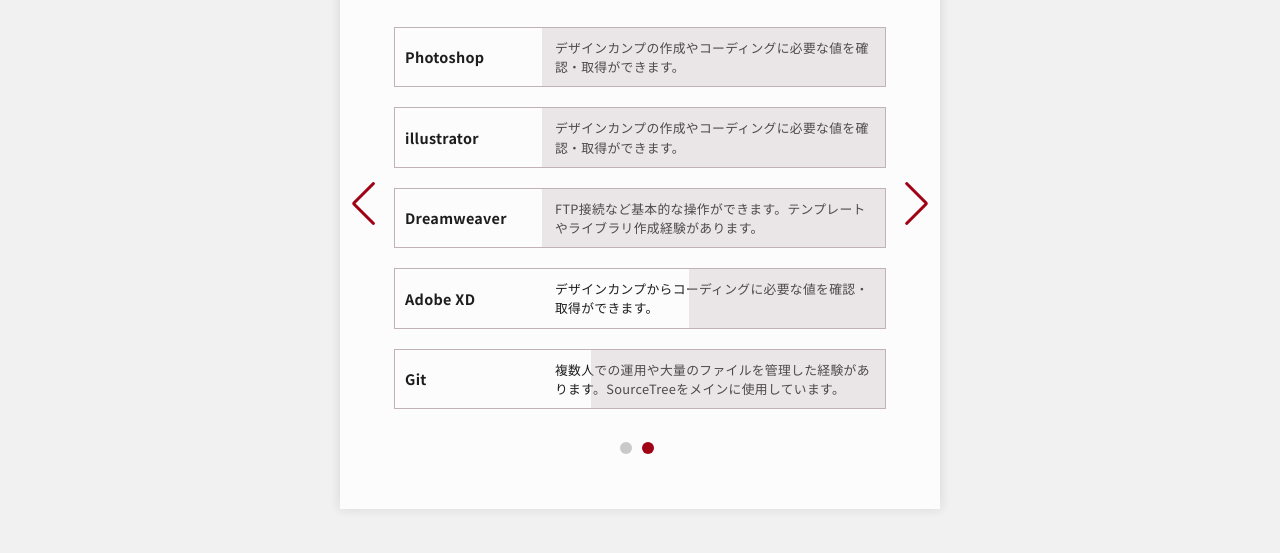
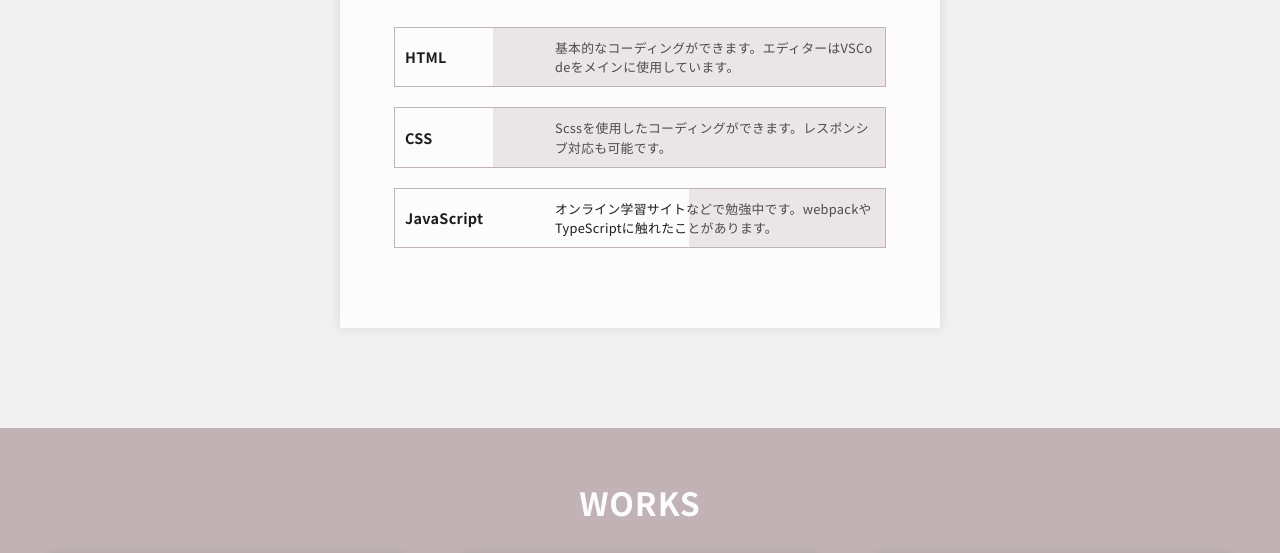
Before and after one commit to k-sugisaki/portfolio, a plain HTML site: page index.html in a window 1280 px wide. Shown: the part 701-1254 px from the top of the page. Drawn offline with nearby package versions, Linux system fonts and the light colour scheme.

Commit message:
update index.html

```diff
--- a/index.html
+++ b/index.html
@@ -6,24 +6,17 @@
   <meta name="viewport" content="width=device-width, initial-scale=1.0">
   <title>S.K PORTFOLIO</title>
   <link rel="stylesheet" href="./css/style.css">
-  <link rel="stylesheet" href="./css/lib/swiper.min.css">
-  <link rel="stylesheet" href="./css/slider.css">
 </head>
 
 <body>
   <section id="mv" class="mv">
-    <h1 class="mv__title">S.K PORTFOLIO</h1>
+    <h1 class="mv__title">SUGISAKI PORTFOLIO</h1>
   </section>
 
   <section id="skills" class="skills">
     <div class="skills__inner">
       <h2 class="skills__title">SKILLS</h2>
-      <!-- Slider main container -->
-      <div class="swiper-container">
-        <!-- Additional required wrapper -->
-        <div class="swiper-wrapper">
-          <!-- Slides -->
-          <div class="swiper-slide">
+
       <ul class="skills__list-programing">
         <li class="skills__item--html">
           <dl class="skills__item-inner">
@@ -49,68 +42,7 @@
             </dd>
           </dl>
         </li>
-              <li class="skills__item--php">
-                <dl class="skills__item-inner">
-                  <dt class="skills__heading">PHP</dt>
-                  <dd class="skills__detail">
-                    オンライン学習サイト等で基礎知識を得ています。WordPressの運用経験があります。
-                  </dd>
-                </dl>
-              </li>
       </ul>
-          </div>
-          <div class="swiper-slide">
-            <ul class="skills__list-tool">
-              <li class="skills__item--photoshop">
-                <dl class="skills__item-inner">
-                  <dt class="skills__heading">Photoshop</dt>
-                  <dd class="skills__detail">
-                    デザインカンプの作成やコーディングに必要な値を確認・取得ができます。
-                  </dd>
-                </dl>
-              </li>
-              <li class="skills__item--illustrator">
-                <dl class="skills__item-inner">
-                  <dt class="skills__heading">illustrator</dt>
-                  <dd class="skills__detail">
-                    デザインカンプの作成やコーディングに必要な値を確認・取得ができます。
-                  </dd>
-                </dl>
-              </li>
-              <li class="skills__item--dreamweaver">
-                <dl class="skills__item-inner">
-                  <dt class="skills__heading">Dreamweaver</dt>
-                  <dd class="skills__detail">
-                    FTP接続など基本的な操作ができます。テンプレートやライブラリ作成経験があります。
-                  </dd>
-                </dl>
-              </li>
-              <li class="skills__item--xd">
-                <dl class="skills__item-inner">
-                  <dt class="skills__heading">Adobe XD</dt>
-                  <dd class="skills__detail">
-                    デザインカンプからコーディングに必要な値を確認・取得ができます。
-                  </dd>
-                </dl>
-              </li>
-              <li class="skills__item--git">
-                <dl class="skills__item-inner">
-                  <dt class="skills__heading">Git</dt>
-                  <dd class="skills__detail">
-                    複数人での運用や大量のファイルを管理した経験があります。SourceTreeをメインに使用しています。
-                  </dd>
-                </dl>
-              </li>
-            </ul>
-          </div>
-        </div>
-      </div>
-      <!-- If we need pagination -->
-      <div class="swiper-pagination"></div>
-      <!-- If we need navigation buttons -->
-      <div class="swiper-button-prev"></div>
-      <div class="swiper-button-next"></div>
-
     </div>
   </section>
   <section id="works" class="works">
@@ -204,8 +136,6 @@
     </div>
   </section>
   <footer><small>S.K PORTFOLIO</small></footer>
-  <script src="./js/lib/swiper.min.js"></script>
-  <script src="./js/top.js"></script>
 </body>
 
 </html>
```
Lines whose indentation alone changed are shown as unchanged.
